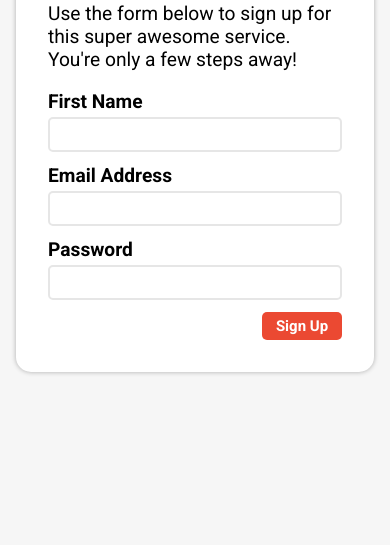
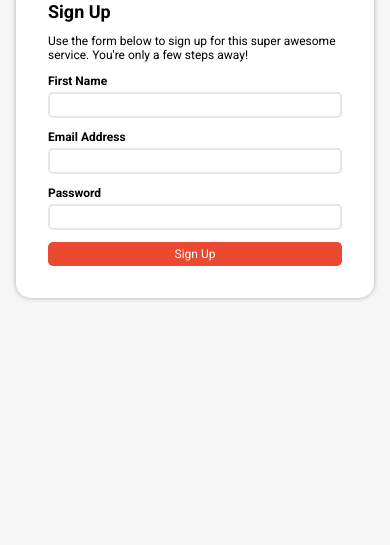
Before and after one commit to it-is-nidah/flipgrid-code-challenge, a plain HTML site: page index.html in a window 390 px wide. Shown: the part 299-844 px from the top of the page. Drawn offline with Linux system fonts and the light colour scheme.

Commit message:
update READ.md, styles and html files.

```diff
--- a/index.html
+++ b/index.html
@@ -16,6 +16,10 @@
             localStorage.setItem("val", email);
             return false;
         }
+
+//         function isEmail(email) {
+// 	return /^(([^<>()\[\]\\.,;:\s@"]+(\.[^<>()\[\]\\.,;:\s@"]+)*)|(".+"))@((\[[0-9]{1,3}\.[0-9]{1,3}\.[0-9]{1,3}\.[0-9]{1,3}])|(([a-zA-Z\-0-9]+\.)+[a-zA-Z]{2,}))$/.test(email);
+// }
     </script>
 </head>
 <body>
@@ -23,11 +27,11 @@
         <form action="/pages/confirmationView.html" class="form" id="signupForm">
             <section class="form__title">
                 <p class="form__title form__title-heading">Let's <br> <strong>Sign Up</strong></p>
-                <p>Use the form below to sign up for this super awesome service. You're only a few steps away!</p>
+                <p class="form__title-heading-p">Use the form below to sign up for this super awesome service. You're only a few steps away!</p>
             </section>
             <div class="form__input-group">
                 <label for="firstName" class="form__input-group">First Name
-                    <input id="firstName" type="text" class="form__input">
+                    <input required id="firstName" type="text" class="form__input">
                 </label>
             </div>
             <div class="form__input-group">
--- a/pages/styles.css
+++ b/pages/styles.css
@@ -81,3 +81,18 @@ a {
     text-decoration: none;
     color: #ffffff;
 }
+@media screen and (max-width: 400px) {
+	.form__button {
+		width: 100%;
+    }
+    .container,
+    .form__input,
+    .form__button,
+    .form__body,
+    .form__title-heading-p {
+        font: 400 0.75rem 'Roboto', sans-serif;
+    }
+    .form__title {
+        font-size: large;
+    }
+}
```
Also changed, not shown: pages/confirmationView.html (+1 -1 lines), 1 other file.
